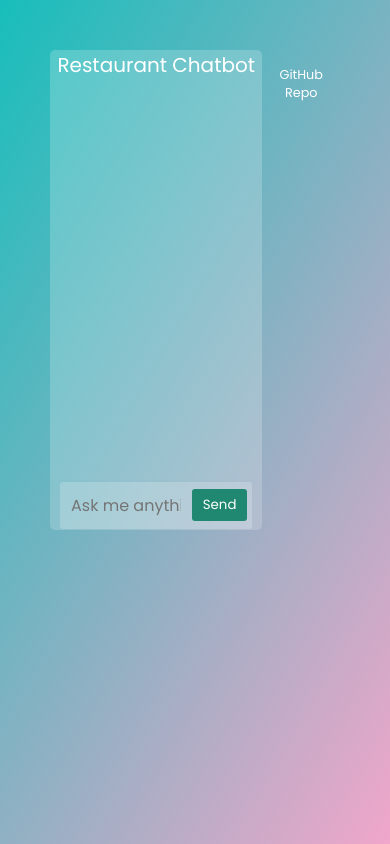
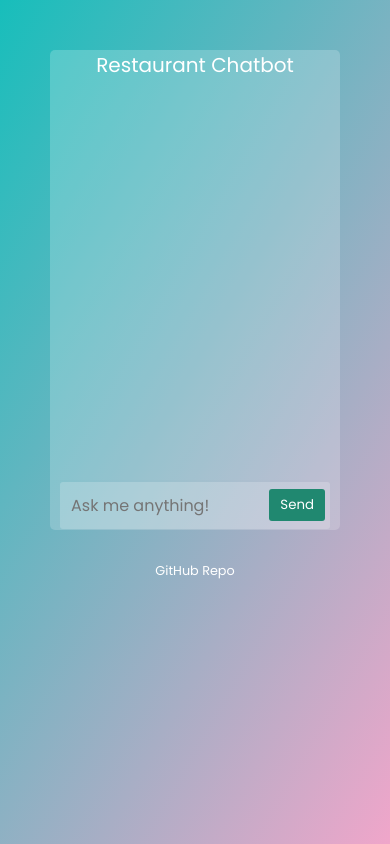
Before and after one commit to TobiAdeniji94/restaurant-chatbot-V2, a website with bundled scripts: page public/index.html in a window 390 px wide. Built offline with nearby package versions, Linux system fonts and the light colour scheme.

Commit message:
updated style.css to fix repo link position

```diff
--- a/public/index.html
+++ b/public/index.html
@@ -24,9 +24,9 @@
         <input id="chat" name="chat" type="text" placeholder="Ask me anything!"/>
         <button type="submit" class="chat__send">Send</button>
       </form>
+      <div id="github__repo" class="github__repo">
+        <a href="https://github.com/TobiAdeniji94/restaurant-chatbot-V2" target="_blank">GitHub Repo</a>
+      </div>
     </main>
-    <footer>
-      <a href="https://github.com/TobiAdeniji94/restaurant-chatbot-V2" target="_blank">GitHub Repo</a>
-    </footer>
   </body>
 </html>
--- a/public/style.css
+++ b/public/style.css
@@ -14,7 +14,7 @@
 
 body {
   font-family: 'Poppins', sans-serif;
-  display:grid;
+  display:flex;
   justify-content: center;
   align-content: center;
   min-height: 100vh;
@@ -130,20 +130,19 @@ body {
   pointer-events: auto;
 }
 
-footer {
-  background: rgba(255, 255, 255, 0.0);
+.github__repo{
   text-align: center;
   font-size: 0.8rem;
   color: #ffffff;
-  padding: 1rem;
+  padding: 2rem;
 }
 
-footer a {
+.github__repo a {
   color: #fff;
   text-decoration: none;
 }
 
-footer a:hover {
+.github__repo a:hover {
   color: #ccc;
 }
 
@@ -275,22 +274,22 @@ footer a:hover {
     pointer-events: auto;
   }
 
-  footer {
-    background: rgba(255, 255, 255, 0.0);
+  .github__repo{
     text-align: center;
     font-size: 0.8rem;
     color: #ffffff;
-    padding: 1rem;
+    padding: 2rem;
   }
 
-  footer a {
+  .github__repo a {
     color: #fff;
     text-decoration: none;
   }
 
-  footer a:hover {
+  .github__repo a:hover {
     color: #ccc;
   }
+
 
 }
 
@@ -420,22 +419,22 @@ main .chat__input input:valid ~ button {
     pointer-events: auto;
   }
 
-footer {
-  background: rgba(255, 255, 255, 0.0);
+  .github__repo{
     text-align: center;
     font-size: 0.8rem;
     color: #ffffff;
-  padding: 1rem;
+    padding: 2rem;
   }
 
-footer a {
+  .github__repo a {
     color: #fff;
     text-decoration: none;
   }
 
-footer a:hover {
+  .github__repo a:hover {
     color: #ccc;
   }
+
 
 }
 
@@ -566,20 +565,19 @@ main .chat__input input:valid ~ button {
     pointer-events: auto;
   }
 
-footer {
-  background: rgba(255, 255, 255, 0.0);
+  .github__repo{
     text-align: center;
     font-size: 0.8rem;
     color: #ffffff;
-  padding: 1rem;
+    padding: 2rem;
   }
 
-footer a {
+  .github__repo a {
     color: #fff;
     text-decoration: none;
   }
 
-footer a:hover {
+  .github__repo a:hover {
     color: #ccc;
   }
 
```
Lines whose indentation alone changed are shown as unchanged.
